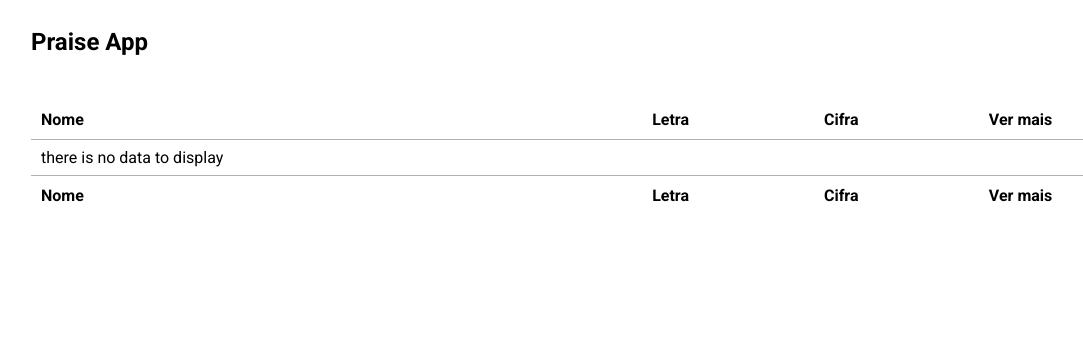
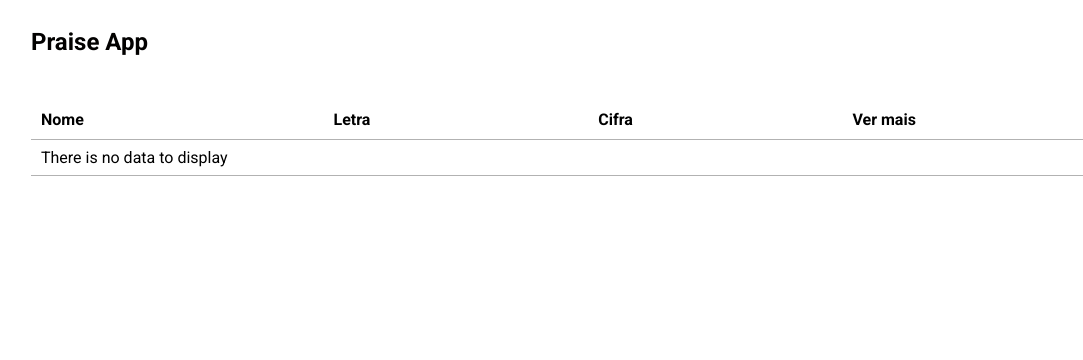
Before and after one commit to oricardos/praise_app, a Django app: page / in a window 1280 px wide. Shown: the top 360 px of the page, without its empty margins (9-1092 px from the left). Run offline with Django 4.2, Linux system fonts and the light colour scheme; some libraries are stand-ins or nearby versions.

Commit message:
add novos campos

```diff
--- a/artists/admin.py
+++ b/artists/admin.py
@@ -2,7 +2,7 @@
 from .models import Artist
 
 class ListArtist(admin.ModelAdmin):
-    list_display = ('name')
+    list_display = ('name',)
     search_fields = ('name',)
     list_per_page = 20
 
--- a/songs/templates/index.html
+++ b/songs/templates/index.html
@@ -30,18 +30,10 @@
                     {%endfor%}
                 {% else %}
                 <tr>
-                    <td>there is no data to display</td>
+                    <td colspan="4">There is no data to display</td>
                 </tr>
                 {% endif %}
             </tbody>
-            <tfoot>
-                <tr>
-                    <th>Nome</th>
-                    <th>Letra</th>
-                    <th>Cifra</th>
-                    <th>Ver mais</th>
-                </tr>
-            </tfoot>
         </table>
     </div>
 {%endblock%}
--- a/songs/templates/song.html
+++ b/songs/templates/song.html
@@ -17,10 +17,10 @@
             <img src="{{song.featured_image}}" alt="image_song" class="praise__featured-image">
             <div class="praise__song-info">
                 <div class="praise__song-info-header">
-                    <h6 class="praise__matters">{{song.author}}</h6>
+                    <h6 class="praise__author">{{song.artist}}</h6>
                     <h1 class="praise__name">{{song.song_name}}</h1>
                 </div>
-                <h3 class="praise__author">{{song.matters}}</h3>
+                <h3 class="praise__matters">{{song.matters}}</h3>
             </div>
         </header>
 
```
Also changed, not shown: songs/models.py (+22 -6 lines), songs/migrations/0004_remove_song_author_song_acoustic_guitar_song_artist_and_more.py (added), songs/migrations/0005_alter_song_note.py (added).
